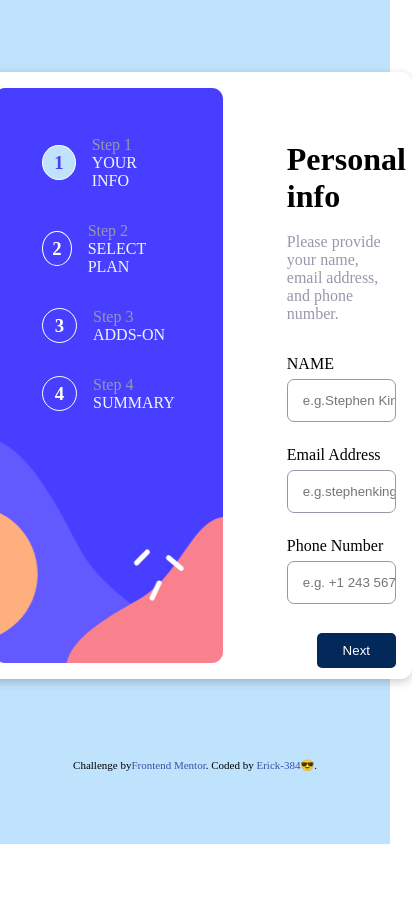
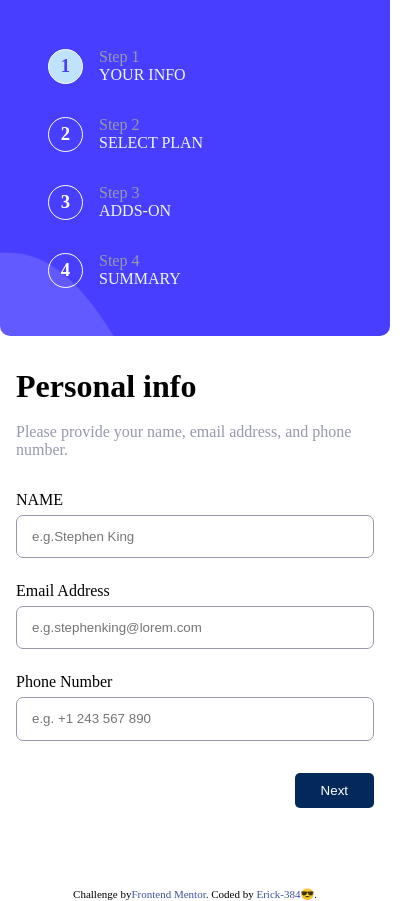
Before and after one commit to Erick384/MultiStep-Form_React, a React (Vite) app: page / in a window 390 px wide. Shown: the whole page, 412 px wide, since content can reach past the window. Before the commit the page ends 844 px from the top, so only its background shows below. Built offline with nearby package versions, Linux system fonts and the light colour scheme.

Commit message:
Uploading Commits

```diff
--- a/src/App.css
+++ b/src/App.css
@@ -115,3 +115,33 @@ a.active h3{
   text-decoration: none;
   padding: 1rem;
 }
+@media screen and (max-width: 600px) {
+  .body{
+    height: 100%;
+    justify-content: normal;
+    align-items: normal;
+    gap: 5rem;
+    background-color: hsl(0, 0%, 100%);;
+
+  }
+  .container{
+    height: 100%;
+    flex-direction: column;
+    gap: 1rem;
+    border-radius: 0;
+    box-shadow: none;
+    padding: 0;
+  }
+  .left {
+    border-radius: 0 0 10px 10px;
+  }
+  .right-txt{
+    margin-top: 0;
+    /* border: 1px solid red; */
+  }
+  .container-Right {
+    padding: 1rem;
+    padding-bottom: 0;
+    width: 100%;
+  }
+}
--- a/src/Components/Personal-Info/PersonalInfo.css
+++ b/src/Components/Personal-Info/PersonalInfo.css
@@ -43,3 +43,9 @@
     color: hsl(0, 0%, 100%);
     padding: 1rem;
   }
+  @media screen and (max-width: 600px) {
+    .right-txt{
+      gap: 2rem;
+      /* border: 1px solid red; */
+    }
+  }
```
